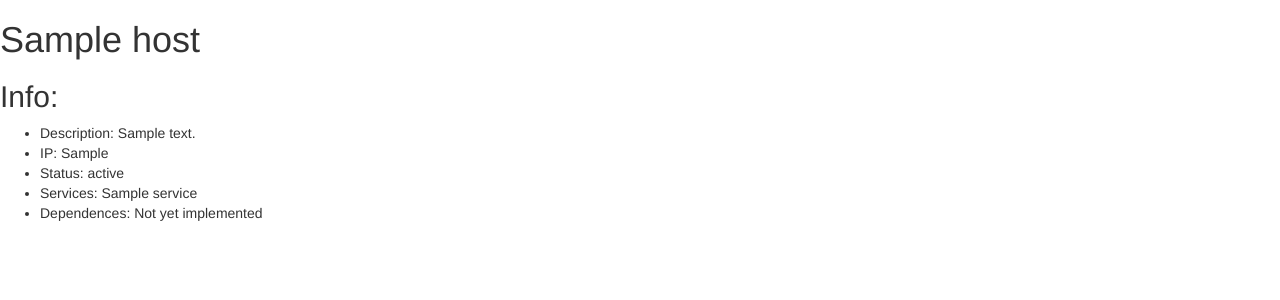
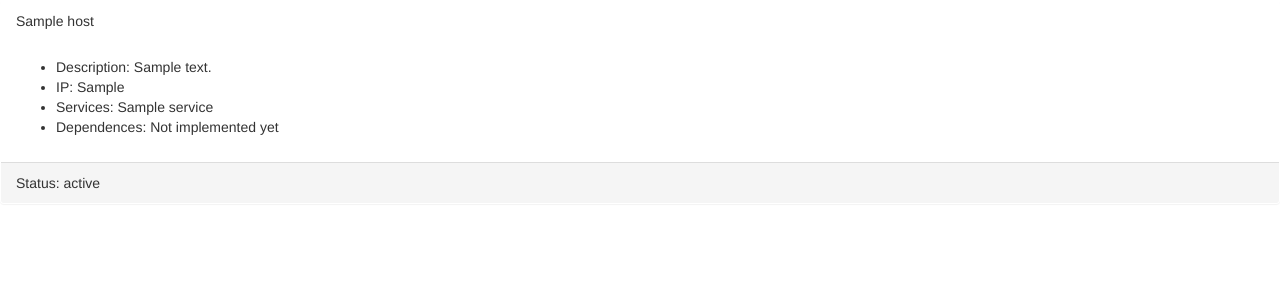
Before and after one commit to diegogslomp/django-monitor, a Django app: template monitor/templates/monitor/detail.html in a window 1280 px wide. Shown: the top 300 px of the page. Run offline with Django 3.2, Linux system fonts and the light colour scheme; the template is opened without the code that fills it: most values are stand-ins (such as "Sample title", 1, 10 or a date in 2020); some libraries are stand-ins or nearby versions.

Commit message:
detailed view improved to bootstrap panel template

```diff
--- a/monitor/templates/monitor/detail.html
+++ b/monitor/templates/monitor/detail.html
@@ -5,14 +5,17 @@
         <link rel="stylesheet" type="text/css" href="{% static 'css/bootstrap.min.css'%}" />
     </head>
     <body>
-        <h1>{{ host.name }}</h1>
-        <h2>Info:</h2>
-        <ul>
-            <li>Description: {{ host.description }}</li>
-            <li>IP: {{ host.ipv4 }}</li>
-            <li>Status: {{ host.get_status_display }}</li>
-            <li>Services: {% for service in host.services.all %} {{service.name}} {% endfor %}</li>
-            <li>Dependences: Not yet implemented</li>
-        </ul>
+        <div class="panel panel-{{ host.status }}">
+            <div class="panel-heading">{{ host.name }}</div>
+                <div class="panel-body">
+                    <ul>
+                        <li>Description: {{ host.description }}</li>
+                        <li>IP: {{ host.ipv4 }}</li>
+                        <li>Services: {% for service in host.services.all %} {{ service.name }} {% endfor %}</li>
+                        <li>Dependences: Not implemented yet</li>
+                    </ul>
+                </div>
+        <div class="panel-footer">Status: {{host.get_status_display}}</div>
+        </div>
     </body>
 </html>
```
Also changed, not shown: monitor/templates/monitor/index.html (+16 -2 lines).
